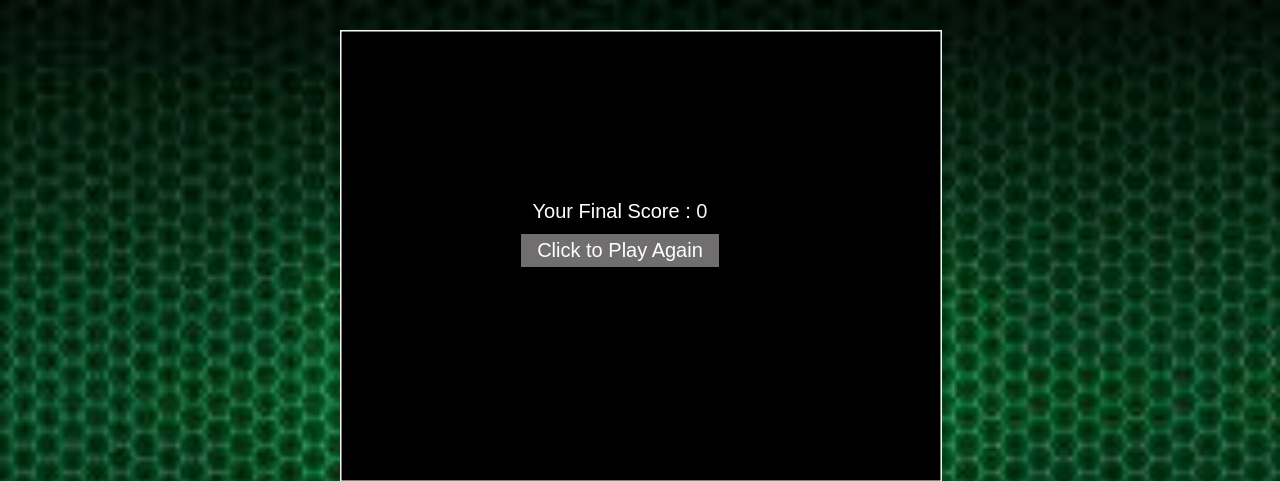
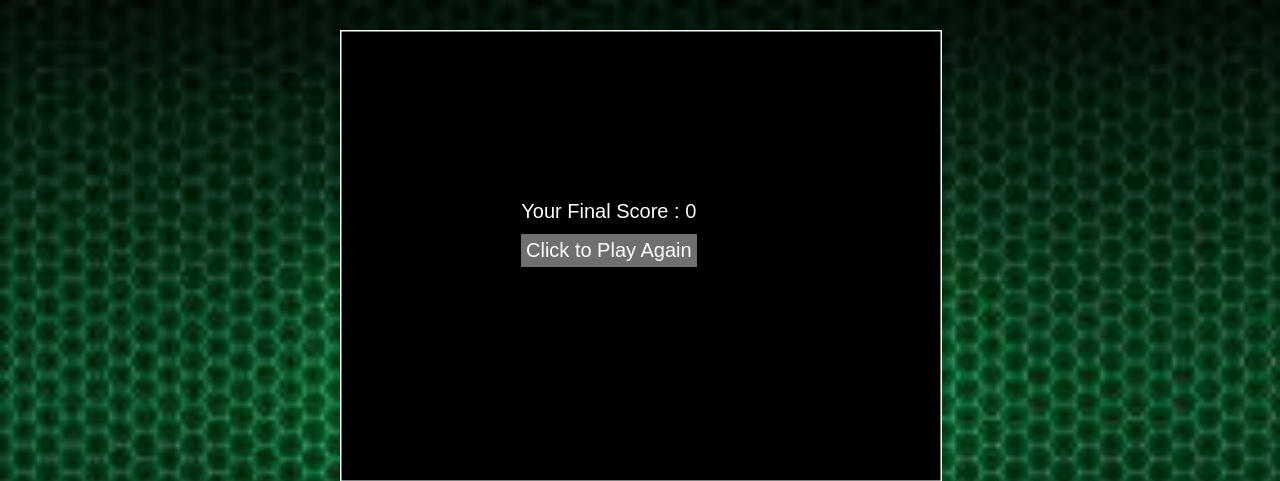
Before and after one commit to Siman29/Snake_Game, a PHP site: page / in a window 1280 px wide. Shown: the top 481 px of the page. Run offline with PHP 8.4, Linux system fonts and the light colour scheme.

Commit message:
Update style.css

```diff
--- a/style.css
+++ b/style.css
@@ -28,7 +28,6 @@ p {
     top: 170px;
     left: 180px;
     overflow: auto;
-    width: 200px;
     font-size: 20px;
     color: white;
 }
```
